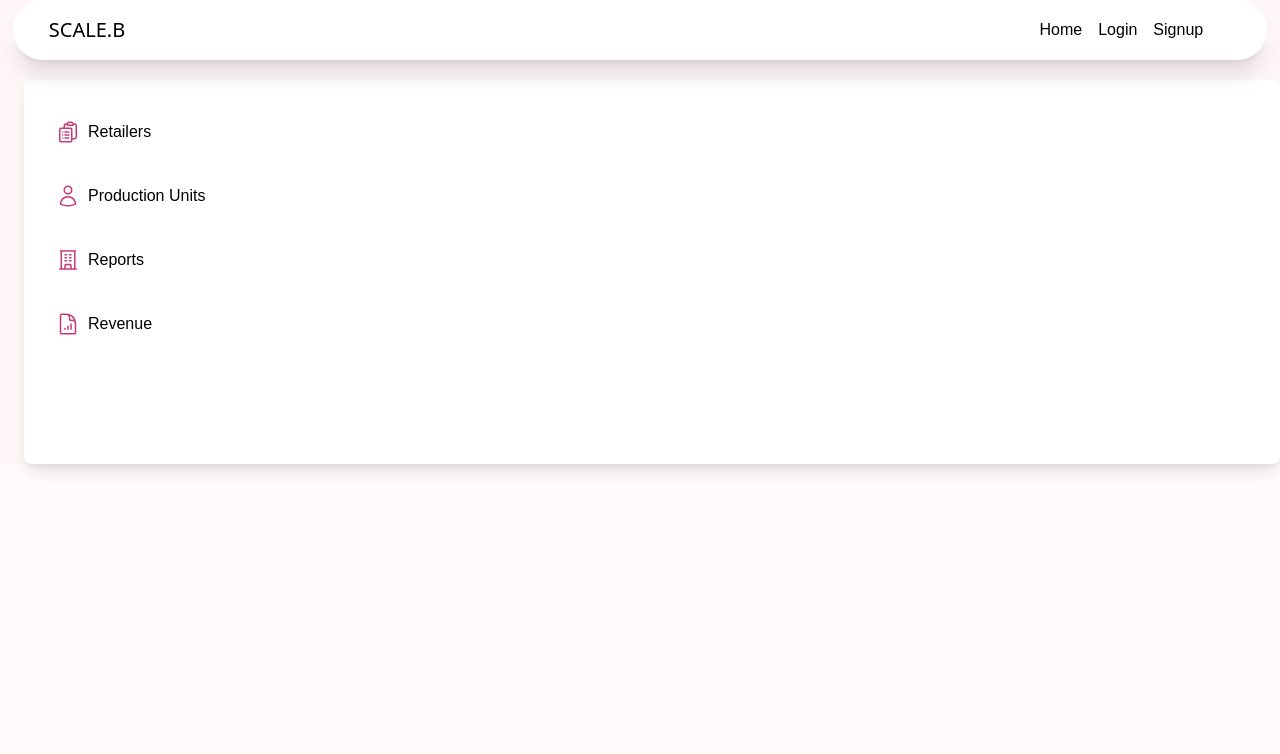
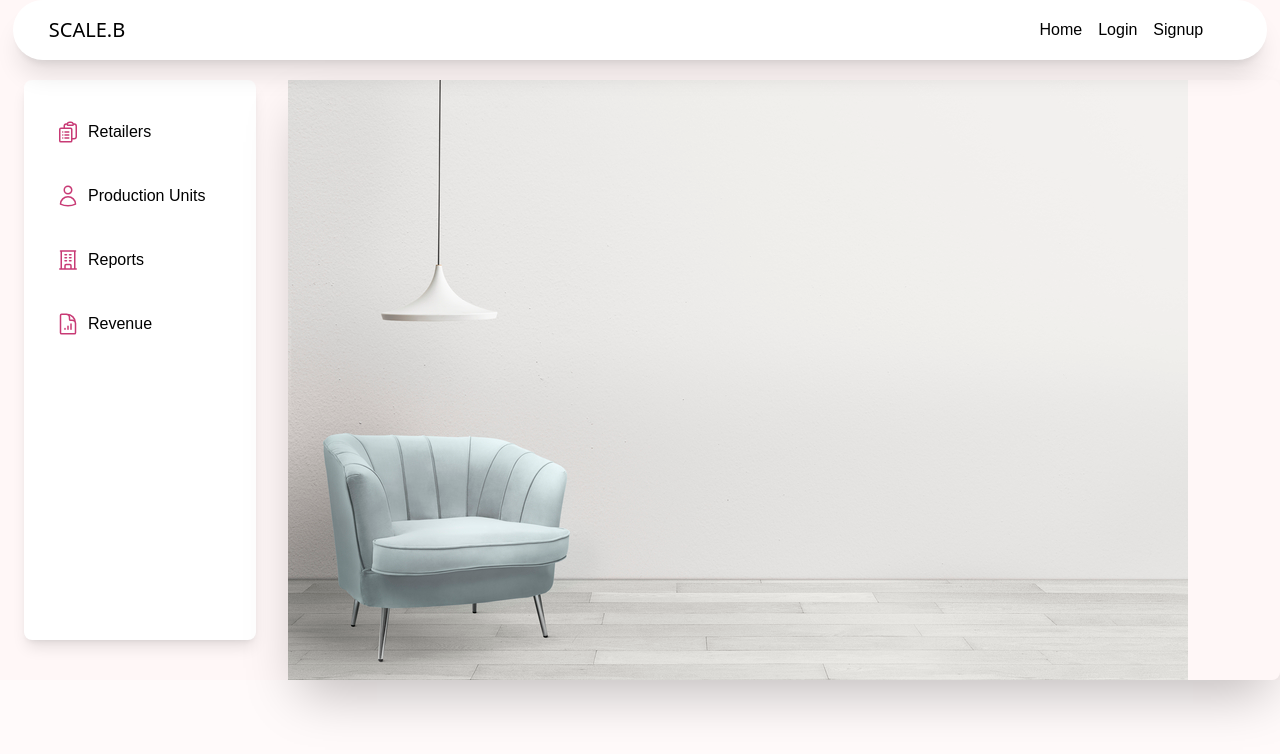
Before and after one commit to ahammedalip/scaleb_frontend, a React (Vite) app: page /admin/home in a window 1280 px wide. Shown: the top 754 px of the page. Built offline with nearby package versions, Linux system fonts and the light colour scheme; a web font is replaced by a local one.

Commit message:
minor update in super admin home

```diff
--- a/src/components/SuperAdmin/AdminHome/Admn.home.tsx
+++ b/src/components/SuperAdmin/AdminHome/Admn.home.tsx
@@ -3,10 +3,17 @@ import Menu from '../menu/Menu'
 
 function Admnhome() {
   return (
-    <div className='pt-20 bg-red-50/40'>
+    <div className='pt-20 bg-red-50/40 flex'>
+      <div className='w-1/5'>
       <Menu/>
+      </div>
 
+      <div className='pl-8 rounded-lg w-4/5 '>
+        <div className='rounded-lg shadow-2xl'>
 
+        <img src="../../../../public/images/justwall.jpg" alt="" className='' />
+        </div>
+      </div>
     </div>
   )
 }
--- a/src/components/SuperAdmin/menu/Menu.tsx
+++ b/src/components/SuperAdmin/menu/Menu.tsx
@@ -4,8 +4,8 @@ import { Link } from 'react-router-dom'
 function Menu() {
   return (
     <div>
- <div className=' pl-6 '>
-            <div className='bg-white pt-5 rounded-lg shadow-lg min-h-96'>
+ <div className=' pl-6  '>
+            <div className='bg-white pt-5 rounded-lg shadow-lg min-h-[560px]'>
                 <ul className='list-none'>
                     <div className='group py-3 hover:bg-pink-700/85 transition duration-1000 ease-in-out'>
                         <li className=''>
```
Also changed, not shown: public/images/justwall.jpg (added).
